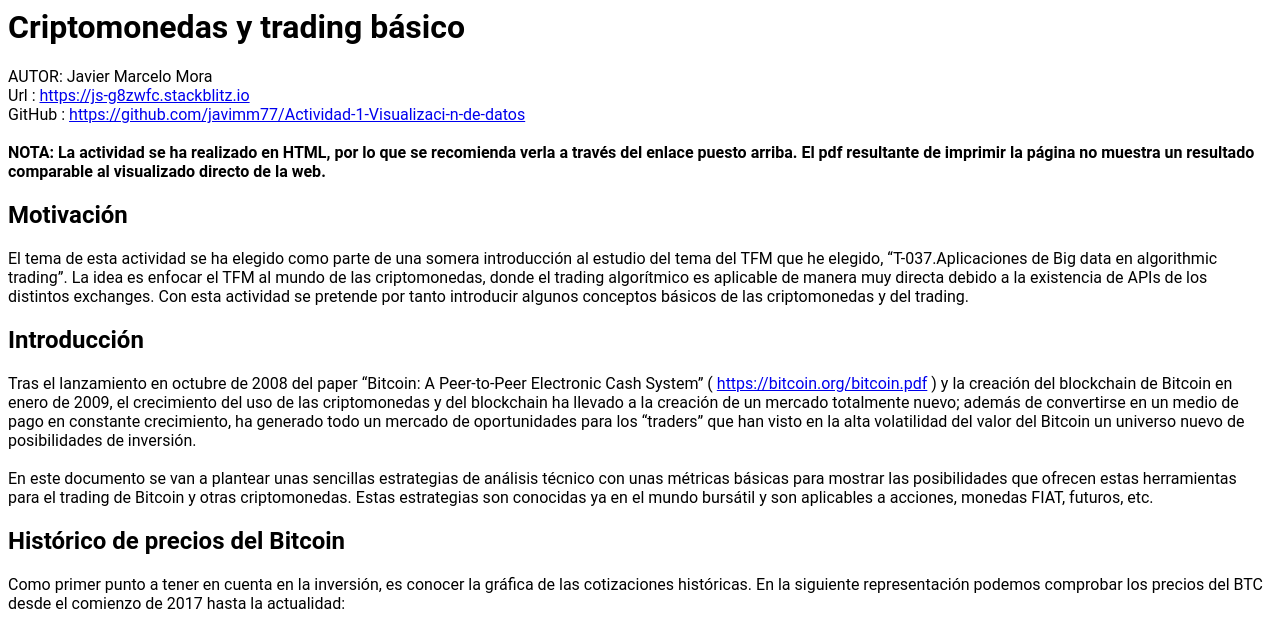
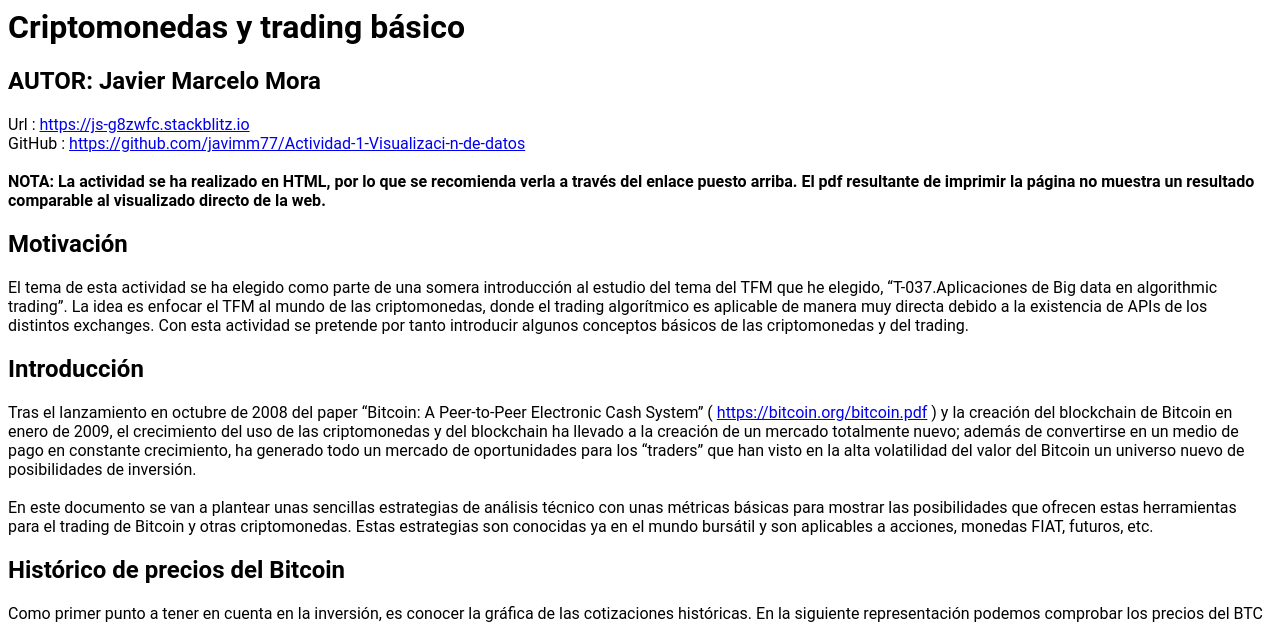
Before and after one commit to javimm77/Actividad-1-Visualizaci-n-de-datos, a website: page index.html in a window 1280 px wide. Shown: the top 624 px of the page. Drawn offline with Linux system fonts and the light colour scheme.

Commit message:
1 file modified

```diff
--- a/index.html
+++ b/index.html
@@ -1,7 +1,7 @@
 <font face="Roboto">
 <h1>Criptomonedas y trading básico</h1>
-AUTOR: Javier Marcelo Mora
-<br>Url : <a href="https://js-g8zwfc.stackblitz.io">https://js-g8zwfc.stackblitz.io</a>
+<h2>AUTOR: Javier Marcelo Mora</h2>
+Url : <a href="https://js-g8zwfc.stackblitz.io">https://js-g8zwfc.stackblitz.io</a>
 <br>GitHub : <a href="https://github.com/javimm77/Actividad-1-Visualizaci-n-de-datos">https://github.com/javimm77/Actividad-1-Visualizaci-n-de-datos</a>
 <br>
 <br>
```
